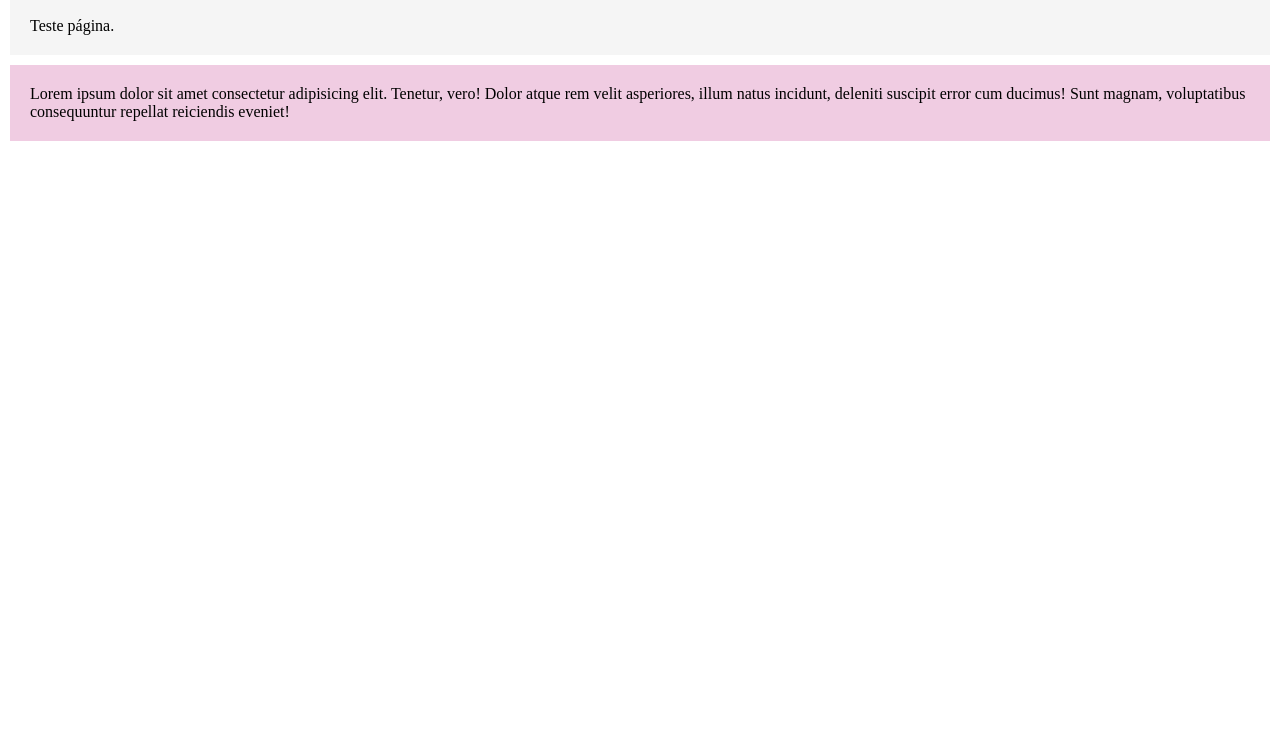
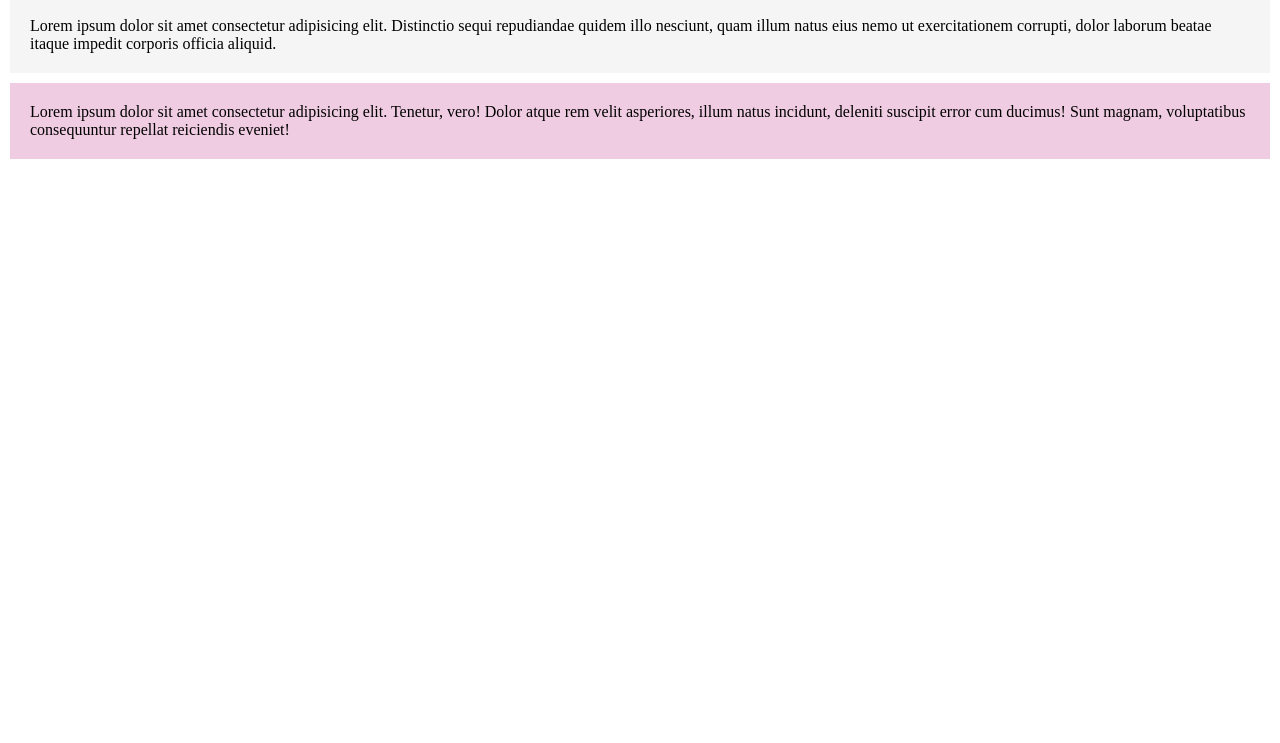
Before and after one commit to beatriz-camily/aula-teste, a plain HTML site: page index.html in a window 1280 px wide. Shown: the part 57-800 px from the top of the page. Drawn offline with Linux system fonts and the light colour scheme.

Commit message:
trocado de paragrafo para lorwm

```diff
--- a/index.html
+++ b/index.html
@@ -9,7 +9,7 @@
 <body>
     <h1>Exercicio modulo css</h1>
 
-    <p class="um">Teste página.</p>
+    <p class="um">Lorem ipsum dolor sit amet consectetur adipisicing elit. Distinctio sequi repudiandae quidem illo nesciunt, quam illum natus eius nemo ut exercitationem corrupti, dolor laborum beatae itaque impedit corporis officia aliquid.</p>
 
     <p class="dois">Lorem ipsum dolor sit amet consectetur adipisicing elit. Tenetur, vero! Dolor atque rem velit asperiores, illum natus incidunt, deleniti suscipit error cum ducimus! Sunt magnam, voluptatibus consequuntur repellat reiciendis eveniet!</p>
 </body>
```
